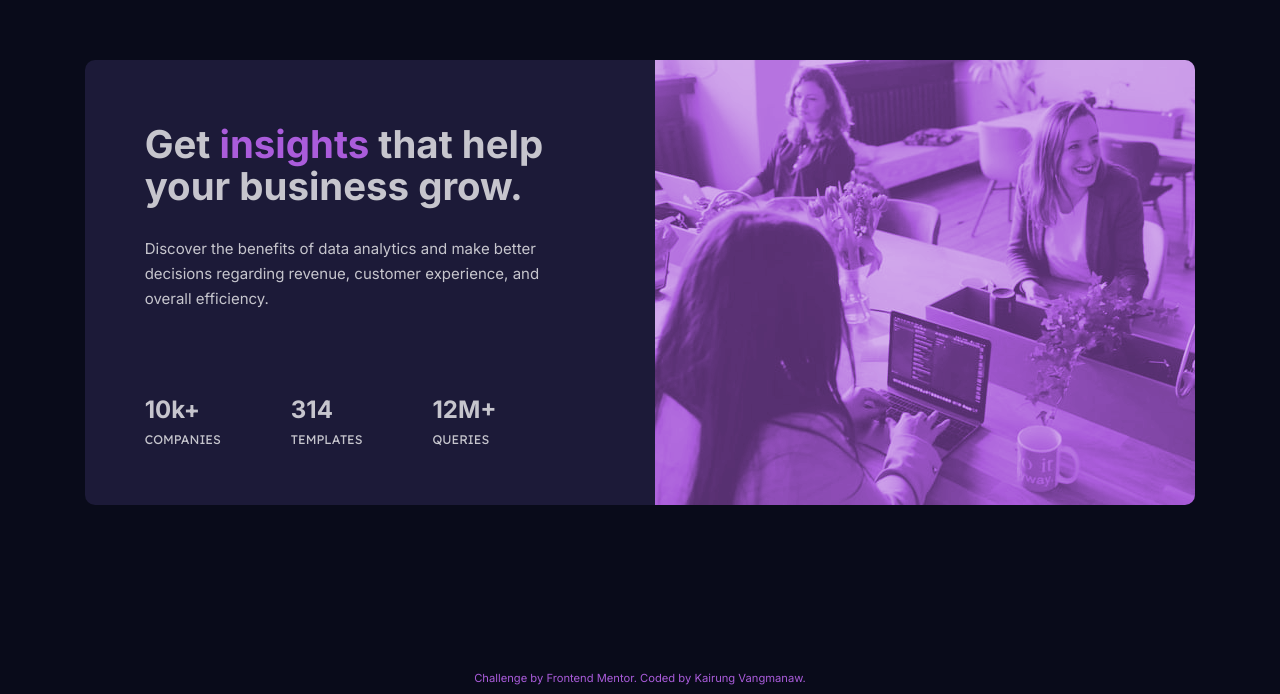
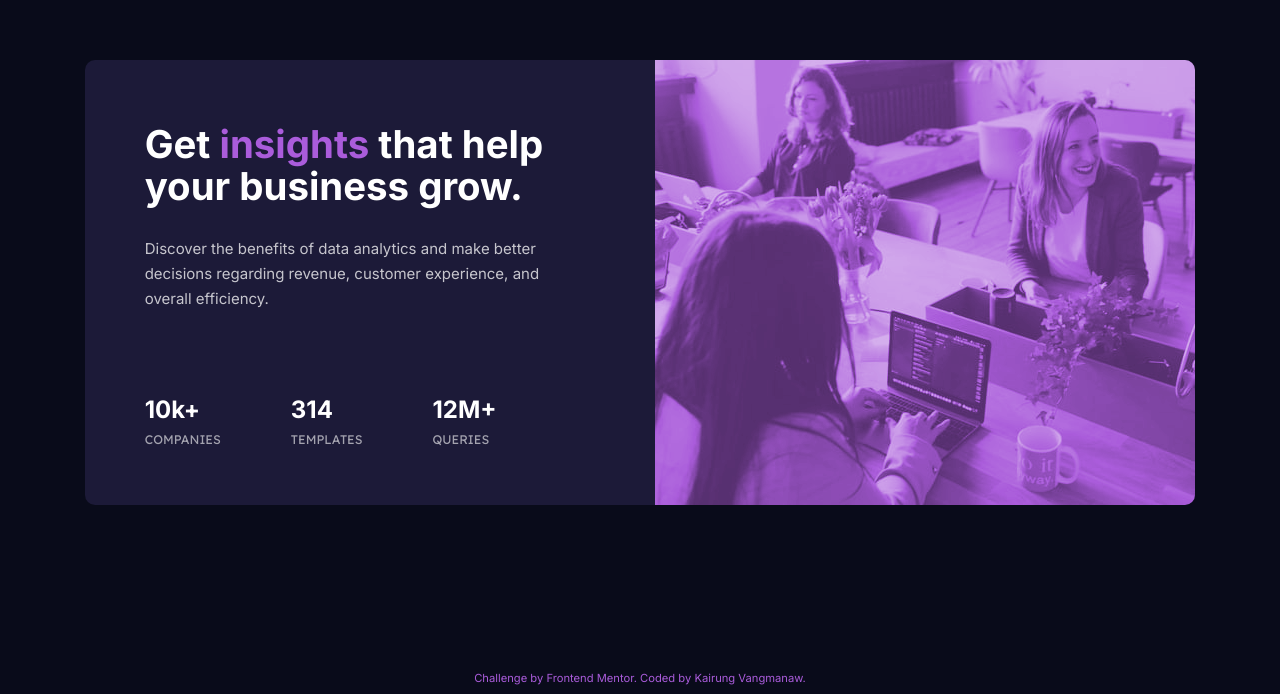
Before and after one commit to VangmanawKairung/Frontend-Mentor_stats-preview-card-component, a React (Vite) app: page / in a window 1280 px wide. Shown: the part 106-800 px from the top of the page. Built offline with nearby package versions, Linux system fonts and the light colour scheme.

Commit message:
style: change text colors

```diff
--- a/src/App.css
+++ b/src/App.css
@@ -81,6 +81,7 @@ body {
   line-height: 1.07;
   font-size: 1.87rem;
   font-weight: var(--fw-bold);
+  color: var(--clr-neutral-white-heading-and-stats);
 
   @media (min-width: 1024px) {
     font-size: 2.4rem;
@@ -124,12 +125,14 @@ body {
 .card__stat-value {
   font-size: 1.5rem;
   font-weight: var(--fw-bold);
+  color: var(--clr-neutral-white-heading-and-stats);
 }
 
 .card__stat-label {
   font-family: var(--ff-label);
   text-transform: uppercase;
   font-size: 0.78rem;
+  color: var(--clr-neutral-white-stat-heading);
 }
 
 .footer {
```
